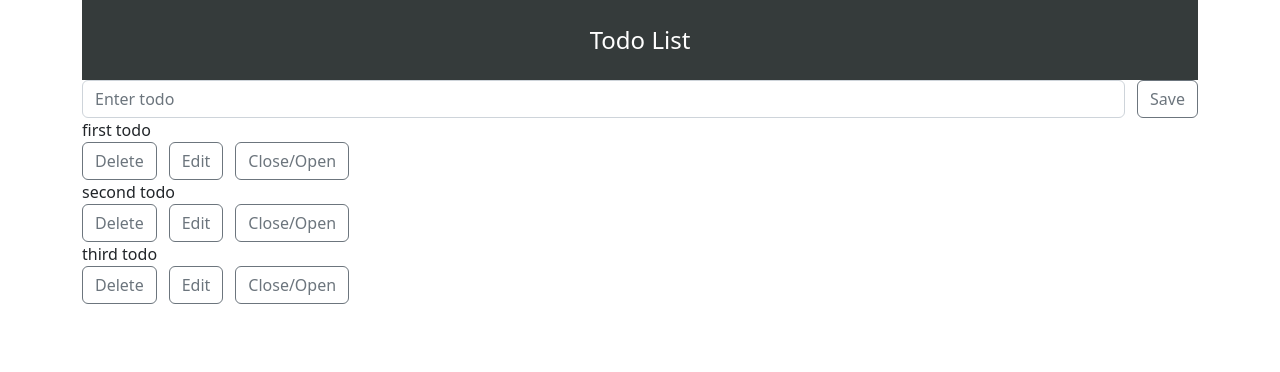
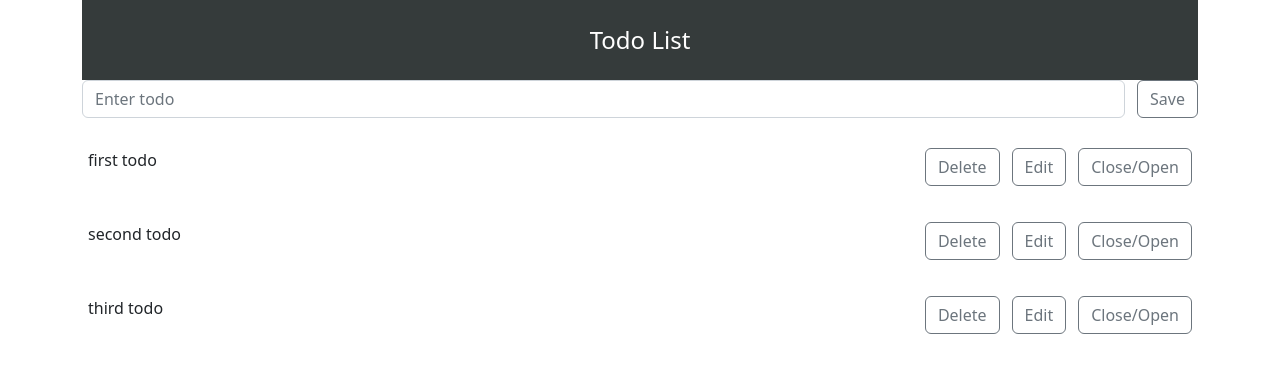
Before and after one commit to VladimirRM/Seo-soul-do, a React (Create React App) app: page / in a window 1280 px wide. Shown: the top 372 px of the page. Built offline with nearby package versions, Linux system fonts and the light colour scheme.

Commit message:
i fontawesome

```diff
--- a/package.json
+++ b/package.json
@@ -3,6 +3,7 @@
   "version": "0.1.0",
   "private": true,
   "dependencies": {
+    "@fortawesome/fontawesome-svg-core": "^6.2.0",
     "@testing-library/jest-dom": "^5.16.5",
     "@testing-library/react": "^13.4.0",
     "@testing-library/user-event": "^13.5.0",
--- a/src/components/TodoList/TodoList.module.css
+++ b/src/components/TodoList/TodoList.module.css
@@ -1,3 +1,15 @@
 .btn{
     margin-left: 12px;
 }
+.listItems{
+    display: flex;
+    justify-content: space-between;
+    flex-direction: row;
+    margin-top: 24px;
+    padding: 6px;
+}
+.listItems:hover{
+    background: #ff9797;
+    border-radius: 6px;
+
+}
```
Also changed, not shown: 1 other file (tests, documents, lock files or other folders).
